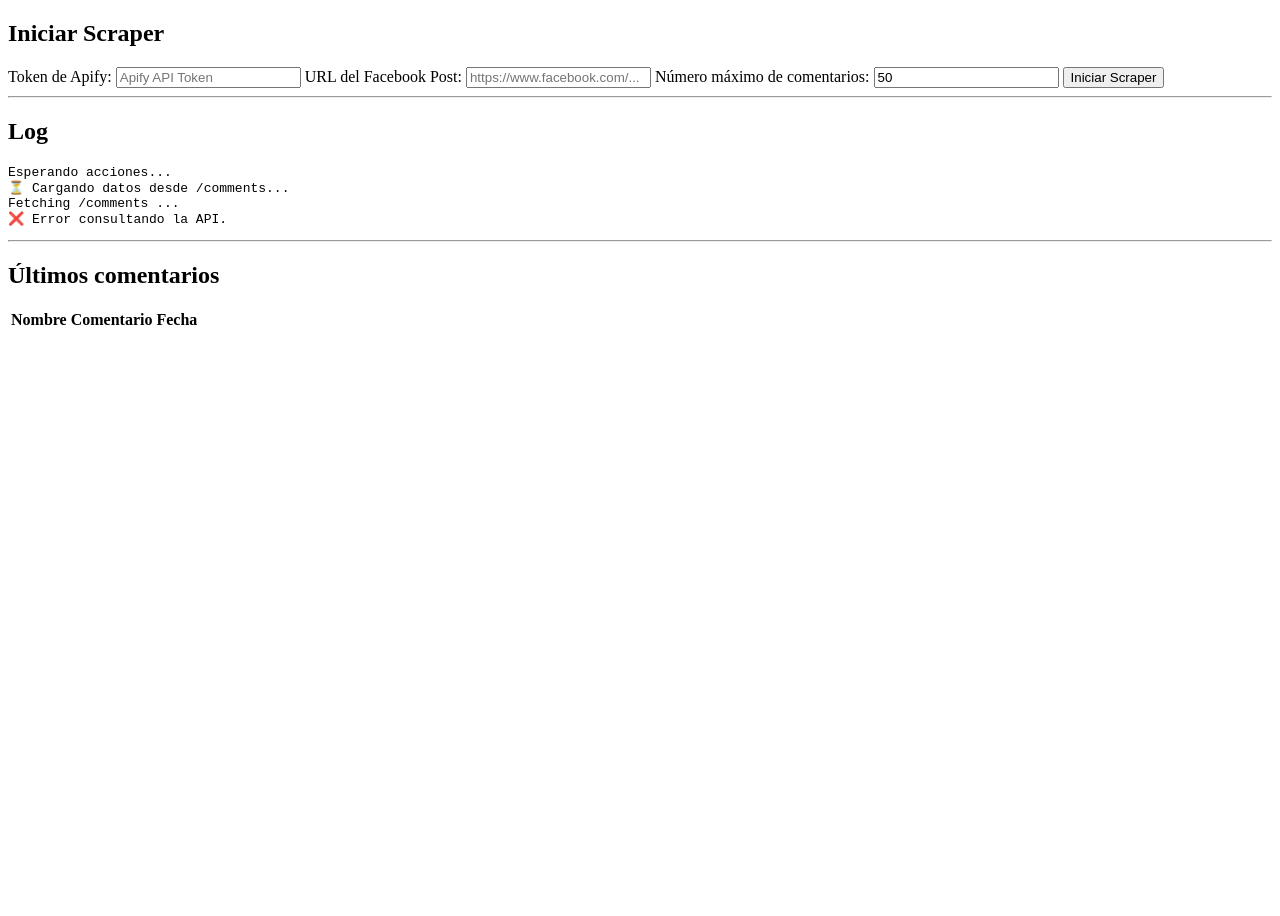
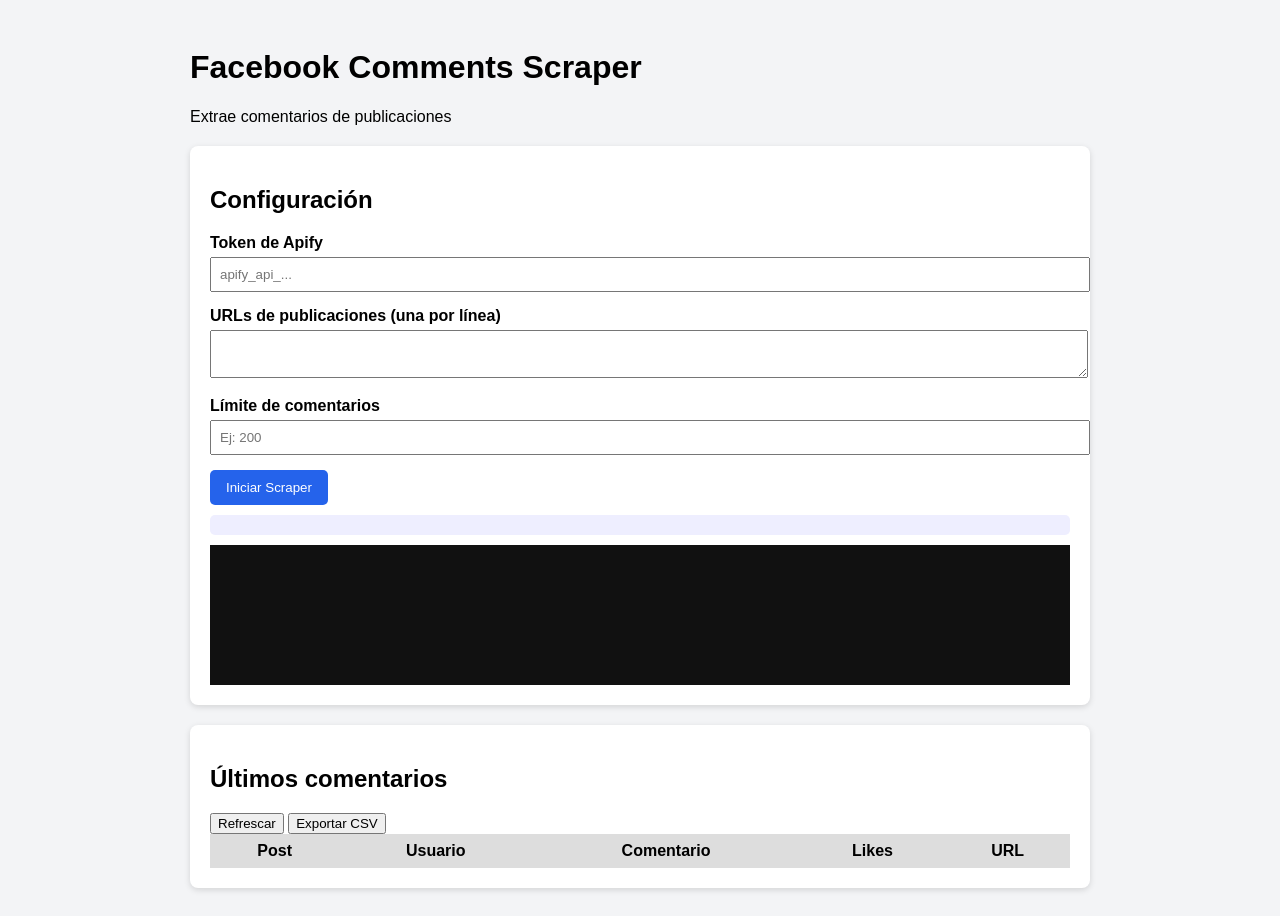
Before and after one commit to mmtestiting8000/fbs, a website: page public/index.html in a window 1280 px wide. Before the commit the page ends 800 px from the top, so only its background shows below. Drawn offline with nearby package versions, Linux system fonts and the light colour scheme; no server answers.

Commit message:
Update index.html

```diff
--- a/public/index.html
+++ b/public/index.html
@@ -1,47 +1,67 @@
-<!DOCTYPE html>
+<!doctype html>
 <html lang="es">
 <head>
-    <meta charset="UTF-8" />
-    <meta name="viewport" content="width=device-width, initial-scale=1.0" />
-    <title>FB Scraper UI</title>
-    <link rel="stylesheet" href="styles.css" />
+  <meta charset="utf-8" />
+  <meta name="viewport" content="width=device-width,initial-scale=1">
+  <title>Facebook Comments Scraper UI</title>
+  <link rel="stylesheet" href="app.css">
+  <script src="https://code.jquery.com/jquery-3.7.1.min.js"></script>
 </head>
 <body>
+  <div class="container">
 
-<h2>Iniciar Scraper</h2>
+    <header>
+      <h1>Facebook Comments Scraper</h1>
+      <p class="muted">Extrae comentarios de publicaciones</p>
+    </header>
 
-<div class="form-box">
-    <label>Token de Apify:</label>
-    <input id="apiToken" type="text" placeholder="Apify API Token">
+    <section class="card">
+      <h2>Configuración</h2>
 
-    <label>URL del Facebook Post:</label>
-    <input id="facebookUrl" type="text" placeholder="https://www.facebook.com/...">
-
-    <label>Número máximo de comentarios:</label>
-    <input id="maxComments" type="number" value="50">
-
-    <button id="runScraperBtn">Iniciar Scraper</button>
+      <div class="field">
+        <label>Token de Apify</label>
+        <input id="apifyToken" placeholder="apify_api_..." />
       </div>
 
-<hr>
+      <div class="field">
+        <label>URLs de publicaciones (una por línea)</label>
+        <textarea id="fbUrls"></textarea>
+      </div>
 
-<h2>Log</h2>
-<pre id="logBox">Esperando acciones...</pre>
+      <div class="field">
+        <label>Límite de comentarios</label>
+        <input type="number" id="limit" placeholder="Ej: 200">
+      </div>
 
-<hr>
+      <button id="btnScrape" class="primary">Iniciar Scraper</button>
 
+      <div id="status"></div>
+      <div id="consoleOutput" style="white-space:pre; background:#111; color:#0f0; padding:10px; margin-top:10px; height:120px; overflow-y:auto;"></div>
+    </section>
+
+    <section class="card">
       <h2>Últimos comentarios</h2>
+
+      <button id="btnRefresh">Refrescar</button>
+      <button id="btnExportCSV">Exportar CSV</button>
+
+      <div class="table-wrapper">
         <table id="commentsTable">
           <thead>
             <tr>
-            <th>Nombre</th>
+              <th>Post</th>
+              <th>Usuario</th>
               <th>Comentario</th>
-            <th>Fecha</th>
+              <th>Likes</th>
+              <th>URL</th>
             </tr>
           </thead>
           <tbody></tbody>
         </table>
+      </div>
+    </section>
 
+  </div>
   <script src="app.js"></script>
 </body>
 </html>
```
Lines whose indentation alone changed are shown as unchanged.
